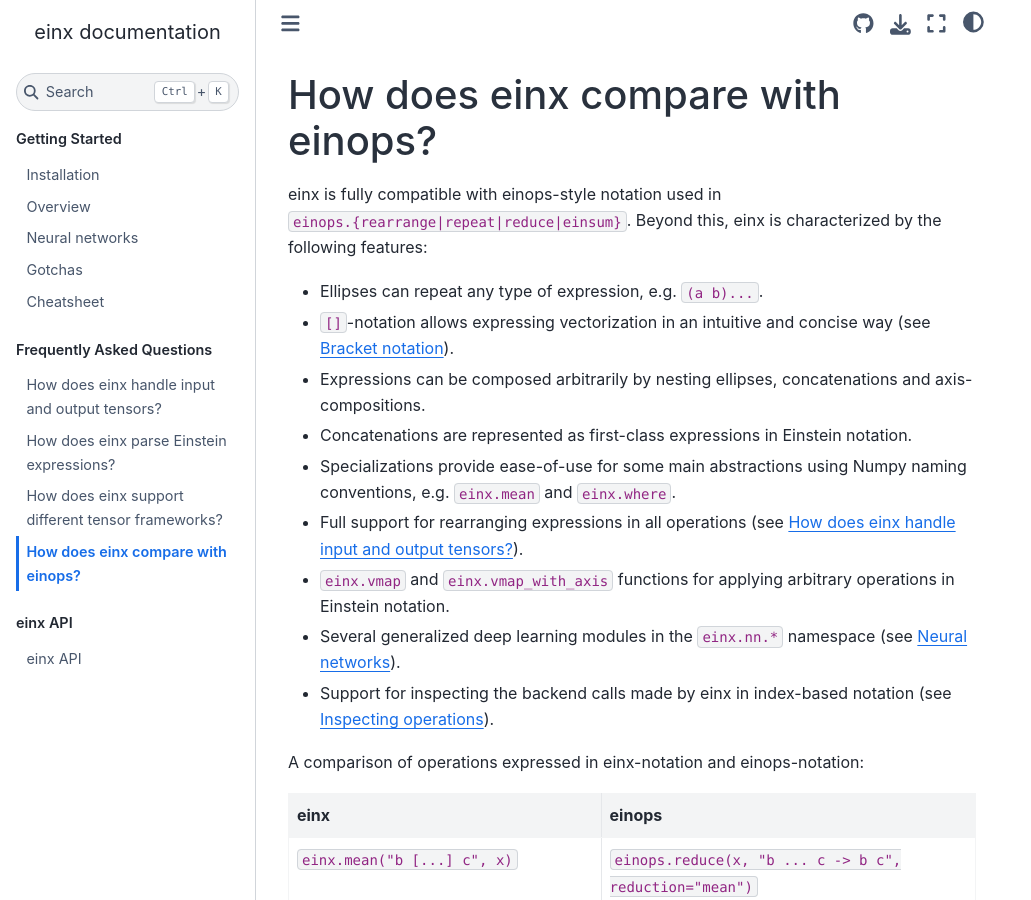
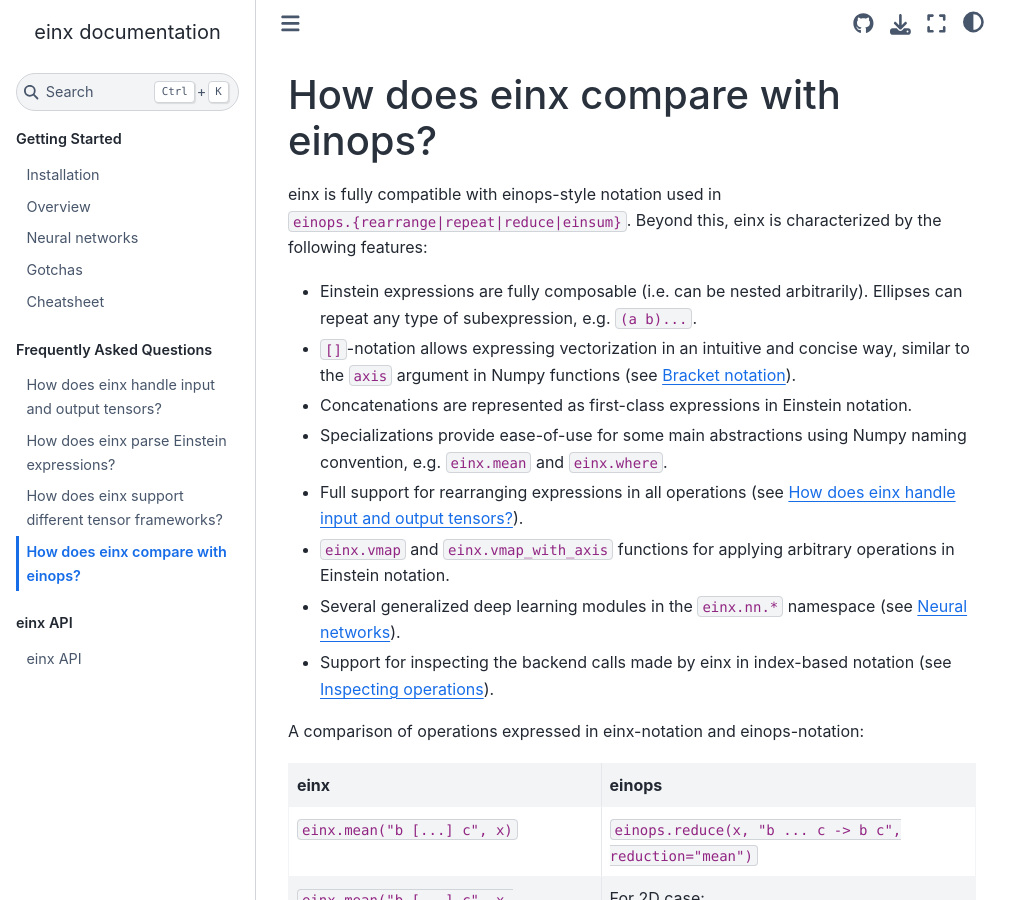
Before and after one commit to fferflo/einx, a Sphinx documentation site: the page built from docs/source/faq/einops.rst, in a window 1280 px wide and 900 px high. Shown: the whole window, without its empty margins (0-1031 px from the left). Built offline with Sphinx 7.4.7 and the Sphinx Book theme 1.1.4, drawn with Linux system fonts in a browser that asks for light colours.

Commit message:
Update docs

```diff
--- a/docs/source/faq/einops.rst
+++ b/docs/source/faq/einops.rst
@@ -4,11 +4,10 @@ How does einx compare with einops?
 einx is fully compatible with einops-style notation used in ``einops.{rearrange|repeat|reduce|einsum}``. Beyond this, einx
 is characterized by the following features:
 
-* Ellipses can repeat any type of expression, e.g. ``(a b)...``.
-* ``[]``-notation allows expressing vectorization in an intuitive and concise way (see :ref:`Bracket notation <inspectingoperations>`).
-* Expressions can be composed arbitrarily by nesting ellipses, concatenations and axis-compositions.
+* Einstein expressions are fully composable (i.e. can be nested arbitrarily). Ellipses can repeat any type of subexpression, e.g. ``(a b)...``.
+* ``[]``-notation allows expressing vectorization in an intuitive and concise way, similar to the ``axis`` argument in Numpy functions (see :ref:`Bracket notation <inspectingoperations>`).
 * Concatenations are represented as first-class expressions in Einstein notation.
-* Specializations provide ease-of-use for some main abstractions using Numpy naming conventions, e.g. ``einx.mean`` and ``einx.where``.
+* Specializations provide ease-of-use for some main abstractions using Numpy naming convention, e.g. ``einx.mean`` and ``einx.where``.
 * Full support for rearranging expressions in all operations (see :doc:`How does einx handle input and output tensors? </faq/flatten>`).
 * ``einx.vmap`` and ``einx.vmap_with_axis`` functions for applying arbitrary operations in Einstein notation.
 * Several generalized deep learning modules in the ``einx.nn.*`` namespace (see :doc:`Neural networks </gettingstarted/neuralnetworks>`).
--- a/docs/source/faq/solver.rst
+++ b/docs/source/faq/solver.rst
@@ -97,7 +97,7 @@ extends to nested ellipsis with depth > 1 analogously.
 Stage 3: Determining axis values
 --------------------------------
 
-In the last step, the values of all axes (i.e. their lengths) are solved for using the constraints provided by the input tensors and additional parameters. For example, the above
+In the last step, the values of all axes (i.e. their lengths) are determined using the constraints provided by the input tensors and additional parameters. For example, the above
 expression with an input tensor of shape ``(2, 4, 8, 3)`` and additional constraint ``r=4`` results in the following final Einstein expression tree:
 
 .. figure:: /images/stage3-tree.png
```
